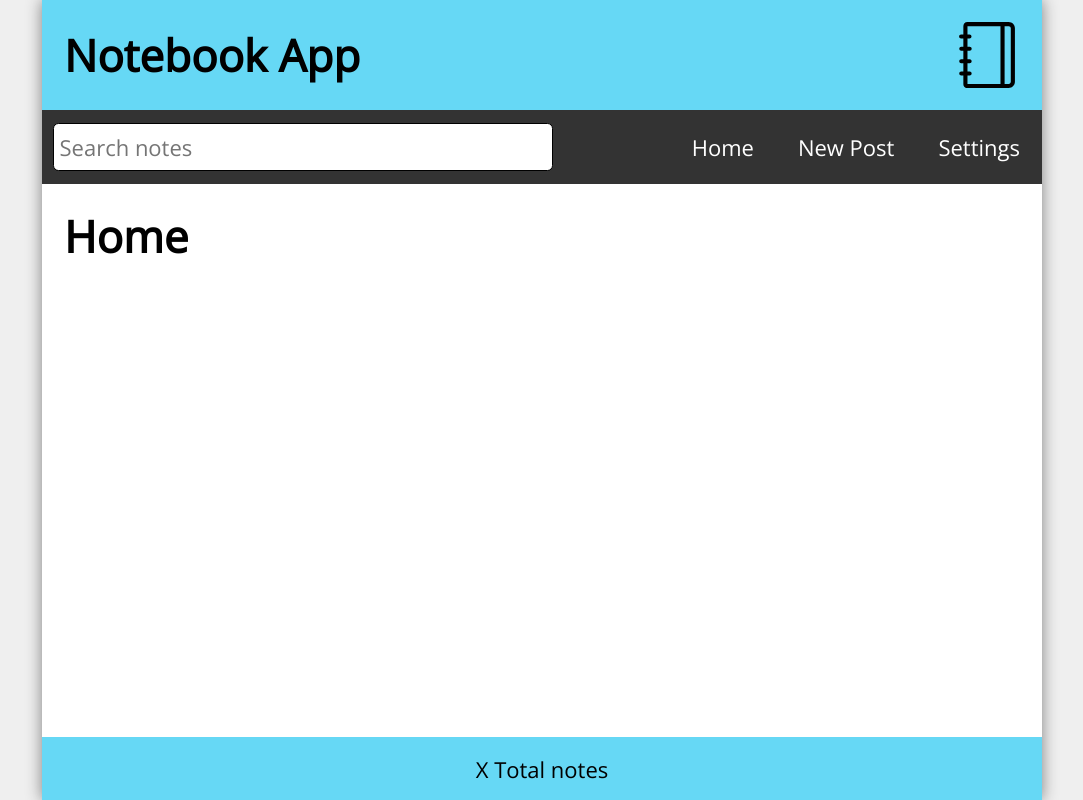
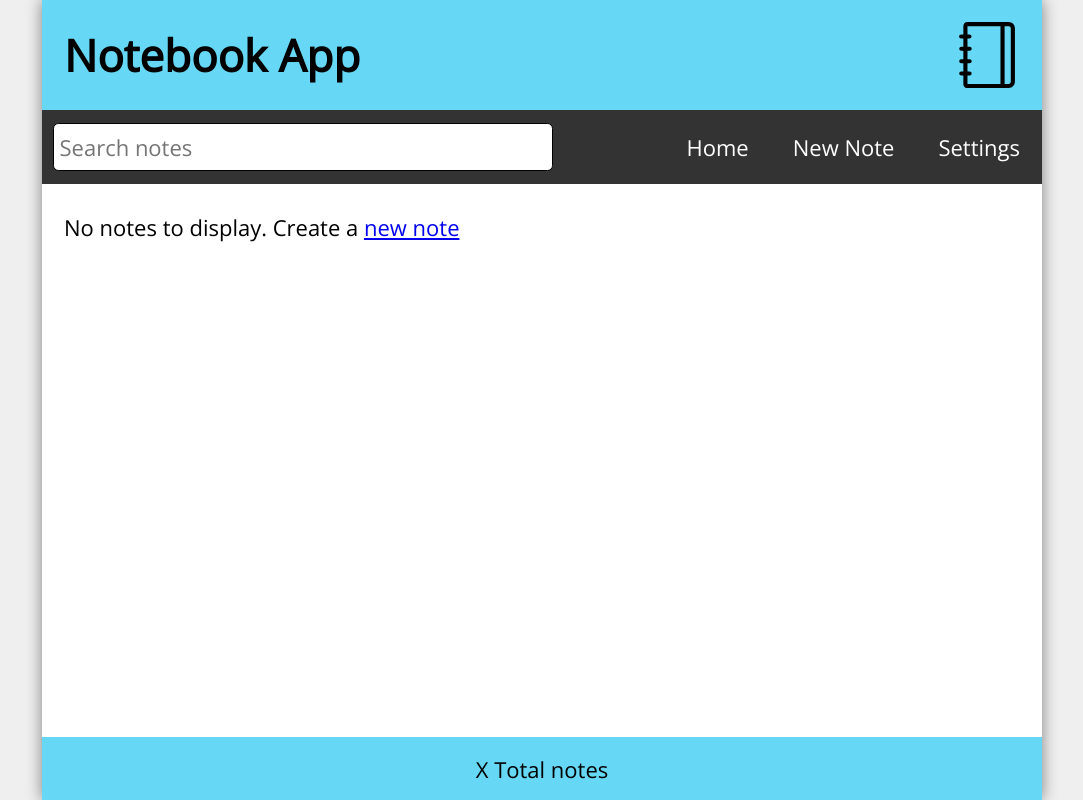
Before and after one commit to jordanr2m/react-notebook-app, a React (Create React App) app: page / in a window 1280 px wide. Shown: the whole page, without its empty margins (98-1181 px from the left). Built offline with nearby package versions, Linux system fonts and the light colour scheme.

Commit message:
Create NewNote and Note components. Worked on Home and Feed components.

```diff
--- a/src/App.js
+++ b/src/App.js
@@ -1,6 +1,6 @@
 import Layout from './Layout.js';
 import Home from './components/Home.js';
-import NewPost from './components/NewPost.js';
+import NewNote from './components/NewNote.js';
 import PostPage from './components/PostPage.js';
 import About from './components/About.js';
 import Missing from './components/Missing.js';
@@ -14,7 +14,7 @@ function App() {
         <Route path="/" element={<Layout />} >
           <Route index element={<Home />} />
           <Route path="post">
-            <Route index element={<NewPost />} />
+            <Route index element={<NewNote />} />
             <Route path=":id" element={PostPage} />
           </Route>
           <Route path="about" element={<About />} />
--- /dev/null
+++ b/src/components/Feed.js
@@ -0,0 +1,17 @@
+import { useContext } from 'react';
+import DataContext from '../context/DataContext.js';
+import Note from './Note.js';
+
+const Feed = () => {
+    const { notes } = useContext(DataContext);
+
+    return (
+        <>
+            {notes.map(note => (
+                <Note key={note.id} note={note} />
+            ))}
+        </>
+    )
+}
+
+export default Feed
--- a/src/components/Home.js
+++ b/src/components/Home.js
@@ -1,9 +1,18 @@
-
+import Feed from "./Feed"
+import { Link } from 'react-router-dom';
+import { useContext } from 'react';
+import DataContext from '../context/DataContext.js';
 
 const Home = () => {
+  const { notes } = useContext(DataContext);
+
   return (
     <main className="Home">
-      <h1>Home</h1>
+      {notes.length ? (
+        <Feed />
+      ) : (
+        <p style={{marginTop: '0.25rem'}}>No notes to display. Create a <Link to="post">new note</Link></p>
+      )}
     </main>
   )
 }
--- a/src/components/Nav.js
+++ b/src/components/Nav.js
@@ -21,7 +21,7 @@ const Nav = () => {
       {/* Nav Links */}
       <ul>
         <li><Link to="/">Home</Link></li>
-        <li><Link to="post">New Post</Link></li>
+        <li><Link to="post">New Note</Link></li>
         <li><Link to="about">Settings</Link></li>
       </ul>
     </nav>
--- /dev/null
+++ b/src/components/NewNote.js
@@ -0,0 +1,11 @@
+
+
+const NewNote = () => {
+  return (
+    <main className="NewNote">
+      <h2>New Note</h2>
+    </main>
+  )
+}
+
+export default NewNote
--- a/src/components/NewPost.js
+++ /dev/null
@@ -1,11 +0,0 @@
-
-
-const NewPost = () => {
-  return (
-    <main className="NewPost">
-      <h2>New Post</h2>
-    </main>
-  )
-}
-
-export default NewPost
--- /dev/null
+++ b/src/components/Note.js
@@ -0,0 +1,11 @@
+
+
+const Note = () => {
+  return (
+    <div>
+
+    </div>
+  )
+}
+
+export default Note
--- a/src/context/DataContext.js
+++ b/src/context/DataContext.js
@@ -5,10 +5,12 @@ const DataContext = createContext({});
 export const DataProvider = ({ children }) => {
     const [title, setTitle] = useState('Notebook App');
     const [search, setSearch] = useState('');
+    const [notes, setNotes] = useState([]);
 
   return (
     <DataContext.Provider value={{
-        title, setTitle, search, setSearch
+        title, setTitle, search, setSearch,
+        notes, setNotes
     }}>
         {children}
     </DataContext.Provider>
--- a/src/index.css
+++ b/src/index.css
@@ -127,7 +127,7 @@ body {
 }
 
 .Home,
-.NewPost,
+.NewNote,
 .PostPage,
 .About,
 .Missing {
@@ -207,7 +207,7 @@ body {
 
 .Missing p,
 .PostPage p,
-.NewPost p {
+.NewNote p {
   margin-top: 1rem;
 }
 
```
